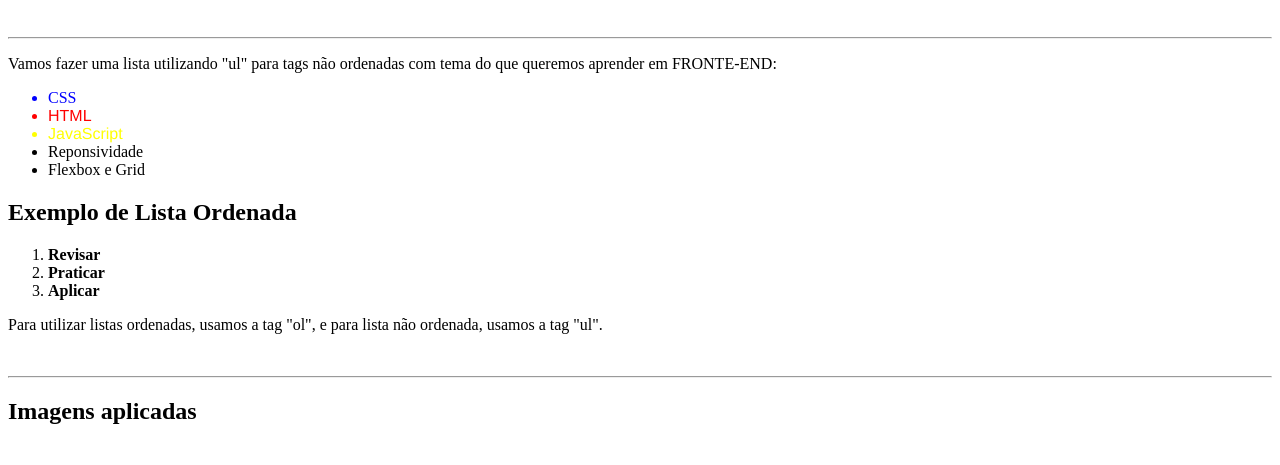
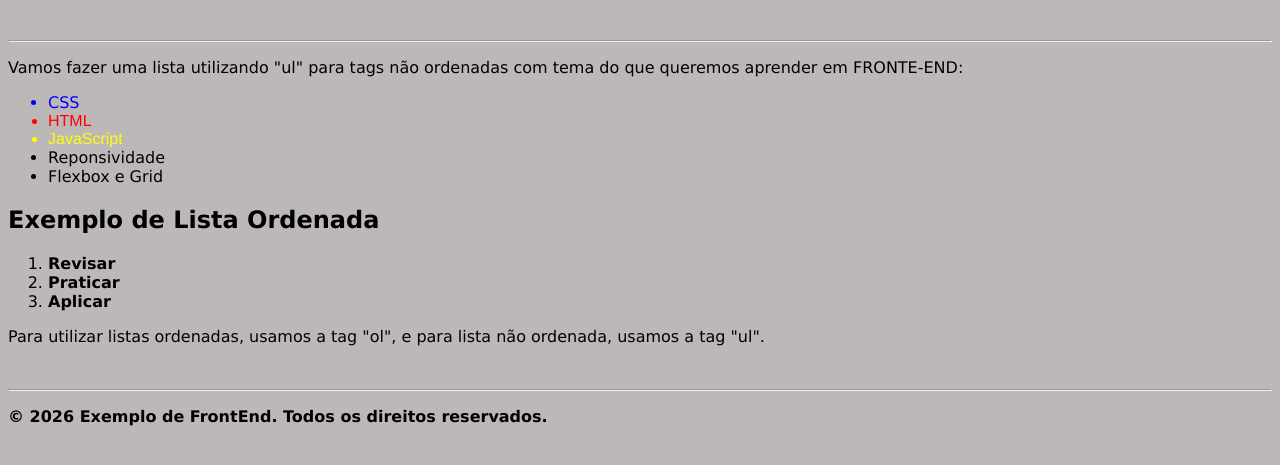
Before and after one commit to BorbaGustavo/exercicio-frontend-html, a plain HTML site: page index.html in a window 1280 px wide. Shown: the part 103-568 px from the top of the page. Drawn offline with Linux system fonts and the light colour scheme.

Commit message:
apliquei um Style no background  para teste no head e adicionei um footer para finalizar

```diff
--- a/index.html
+++ b/index.html
@@ -4,6 +4,14 @@
     <meta charset="UTF-8">
     <meta name="viewport" content="width=device-width, initial-scale=1.0">
     <title>Utilizando Tags HTML</title>
+
+    <style>
+    body{
+        background-color: rgb(189, 184, 184);
+        font-family: Verdana, sans-serif;
+    }
+    </style>
+
 </head>
 <body>
     <h1>Construindo HTML com  algumas Tags.</h1>
@@ -33,11 +41,8 @@
     </p>
     <br>
     <hr>
-
-    <h2>Imagens aplicadas </h2>
-
-
-
-
 </body>
+<footer>
+    <p><strong>&copy; 2026 Exemplo de FrontEnd. Todos os direitos reservados.</strong></p>
+</footer>
 </html>
```
